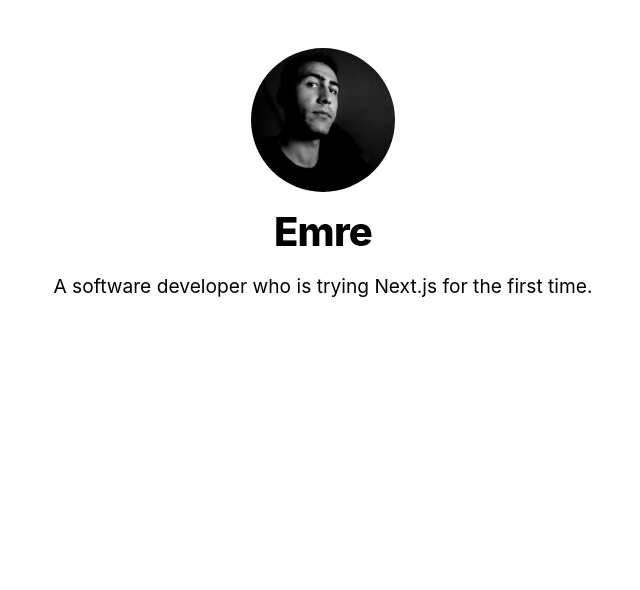
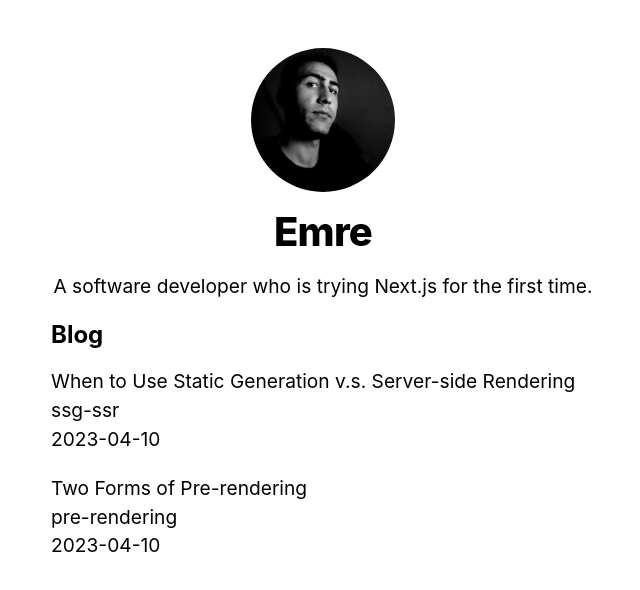
Before and after one commit to emrecoban/nextjs-blog, a Next.js app: page / in a window 1280 px wide. Shown: the top 590 px of the page, without its empty margins (317-957 px from the left). Built offline with nearby package versions, Linux system fonts and the light colour scheme.

Commit message:
Listed posts in home.

```diff
--- a/pages/index.js
+++ b/pages/index.js
@@ -21,6 +21,20 @@
       <section className={utilStyles.headingMd}>
         <p align='center'>A software developer who is trying Next.js for the first time.</p>
       </section>
+      <section className={`${utilStyles.headingMd} ${utilStyles.padding1px}`}>
+        <h2 className={utilStyles.headingLg}>Blog</h2>
+        <ul className={utilStyles.list}>
+          {allPostsData.map(({ id, date, title }) => (
+            <li className={utilStyles.listItem} key={id}>
+              {title}
+              <br />
+              {id}
+              <br />
+              {date}
+            </li>
+          ))}
+        </ul>
+      </section>
     </Layout>
   );
 }
```
